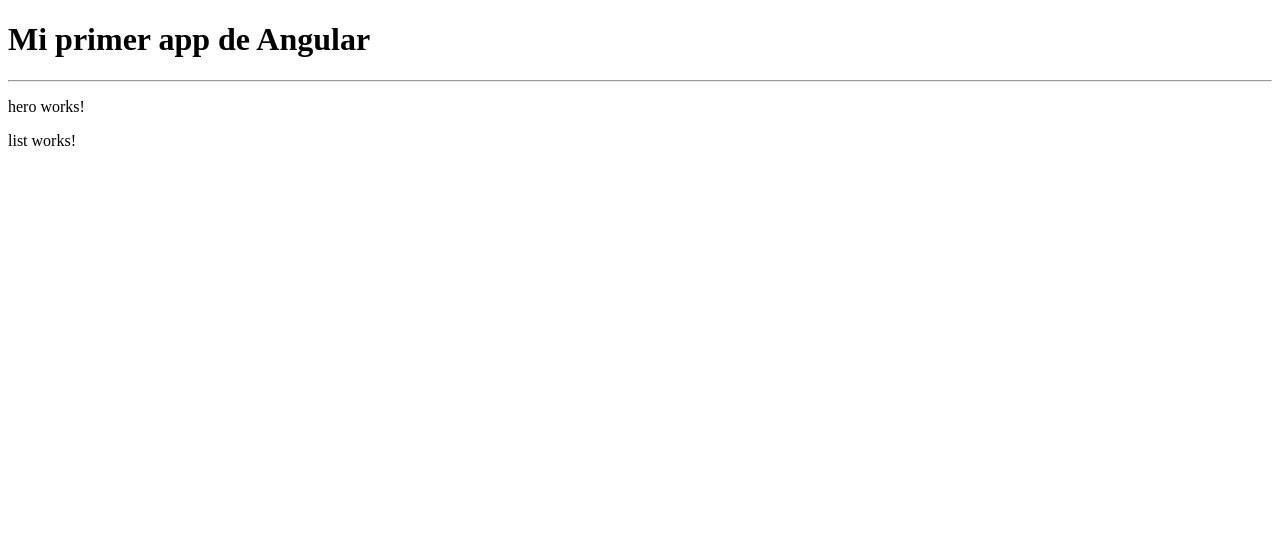
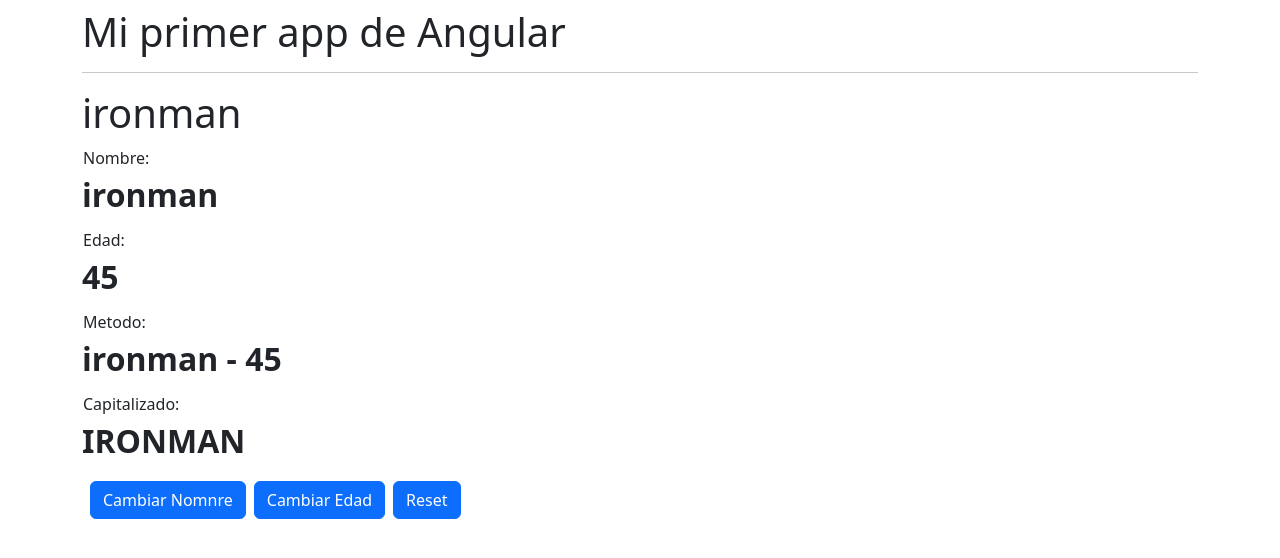
Before and after one commit to diegosnt/angular, an Angular app in the folder 02-bases/: page / in a window 1280 px wide. Shown: the top 558 px of the page. Built offline with nearby package versions, Linux system fonts and the light colour scheme.

Commit message:
se agregan directivas

```diff
--- a/02-bases/src/app/app.component.html
+++ b/02-bases/src/app/app.component.html
@@ -4,4 +4,4 @@
 <!-- <app-counter></app-counter> -->
 
 <app-heroes-hero> </app-heroes-hero>
-<app-heroes-list> </app-heroes-list>
+<!-- <app-heroes-list> </app-heroes-list> -->
--- a/02-bases/src/app/heroes/hero/hero.component.css
+++ b/02-bases/src/app/heroes/hero/hero.component.css
@@ -0,0 +1,8 @@
+h1 {
+  font: 50px;
+}
+
+dd {
+  font-size:2rem;
+  font-weight: bold;
+}
--- a/02-bases/src/app/heroes/hero/hero.component.html
+++ b/02-bases/src/app/heroes/hero/hero.component.html
@@ -1 +1,35 @@
-<p>hero works!</p>
+<h1>{{ name }}</h1>
+
+<dl>
+  <td>Nombre:</td>
+  <dd>{{ name }}</dd>
+
+  <td>Edad:</td>
+  <dd>{{ age }}</dd>
+
+  <td>Metodo:</td>
+  <dd>{{ getHeroDescription() }}</dd>
+
+  <td>Capitalizado:</td>
+  <dd>{{ capitalizedName }}</dd>
+</dl>
+
+<button
+  *ngIf="name !== 'spiderman'"
+  class="btn btn-primary mx-2"
+  (click)="changeHero()">
+  Cambiar Nomnre
+</button>
+
+<button
+  *ngIf="age !== 25"
+  class="btn btn-primary"
+  (click)="changeAge()">
+  Cambiar Edad
+</button>
+
+<button
+  class="btn btn-primary mx-2"
+  (click)="resetForm()">
+  Reset
+</button>
--- a/02-bases/src/app/heroes/hero/hero.component.ts
+++ b/02-bases/src/app/heroes/hero/hero.component.ts
@@ -3,8 +3,30 @@ import { Component } from '@angular/core';
 @Component({
   selector: 'app-heroes-hero',
   templateUrl: './hero.component.html',
-  styleUrl: './hero.component.css'
+  styleUrl: './hero.component.css',
 })
 export class HeroComponent {
+  public name: string = 'ironman';
+  public age: number = 45;
 
+  get capitalizedName(): string {
+    return this.name.toUpperCase();
+  }
+
+  getHeroDescription(): string {
+    return `${this.name} - ${this.age}`;
+  }
+
+  changeHero(): void {
+    this.name = 'spiderman';
+  }
+
+  changeAge(): void {
+    this.age = 25;
+  }
+
+  resetForm(): void {
+    this.name = 'ironman';
+    this.age = 45;
+  }
 }
--- a/02-bases/src/index.html
+++ b/02-bases/src/index.html
@@ -6,8 +6,10 @@
   <base href="/">
   <meta name="viewport" content="width=device-width, initial-scale=1">
   <link rel="icon" type="image/x-icon" href="favicon.ico">
+
+  <link href="https://cdn.jsdelivr.net/npm/bootstrap@5.3.3/dist/css/bootstrap.min.css" rel="stylesheet" integrity="sha384-QWTKZyjpPEjISv5WaRU9OFeRpok6YctnYmDr5pNlyT2bRjXh0JMhjY6hW+ALEwIH" crossorigin="anonymous">
 </head>
-<body>
+<body class="container pt-2" >
   <app-root></app-root>
 </body>
 </html>
```
Also changed, not shown: 1 other file (tests, documents, lock files or other folders).
